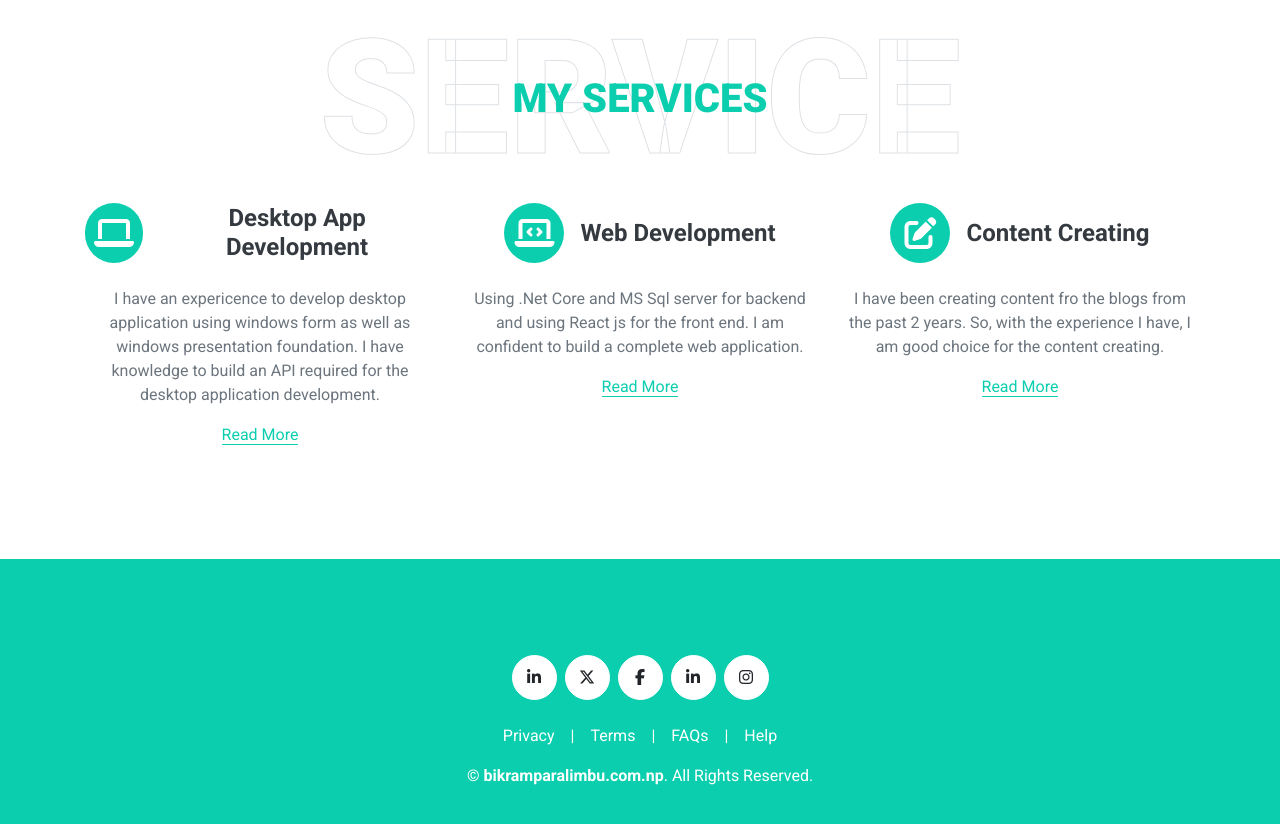
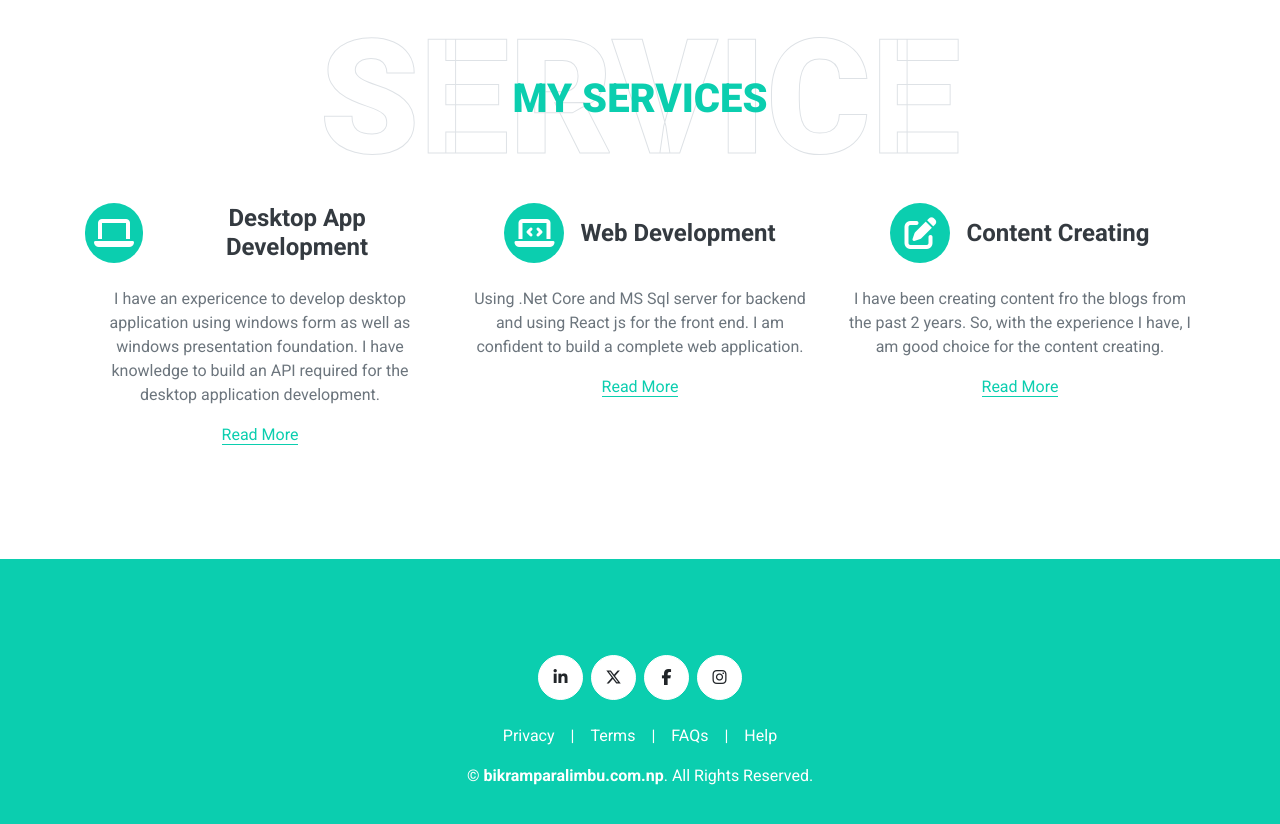
Before and after one commit to ParaHang/Portfolio, a plain HTML site: page index.html in a window 1280 px wide. Shown: the part 3093-3917 px from the top of the page. Drawn offline with nearby package versions, Linux system fonts and the light colour scheme.

Commit message:
redundancy linkedin link removed

```diff
--- a/index.html
+++ b/index.html
@@ -831,12 +831,6 @@
             ><i class="fab fa-facebook-f"></i
           ></a>
           <a
-            class="btn btn-light btn-social mr-2"
-            target="_blank"
-            href="https://www.linkedin.com/in/bikram-limbu-983803133/"
-            ><i class="fab fa-linkedin-in"></i
-          ></a>
-          <a
             class="btn btn-light btn-social"
             target="_blank"
             href="https://www.instagram.com/bikramparalimbu/"
```
